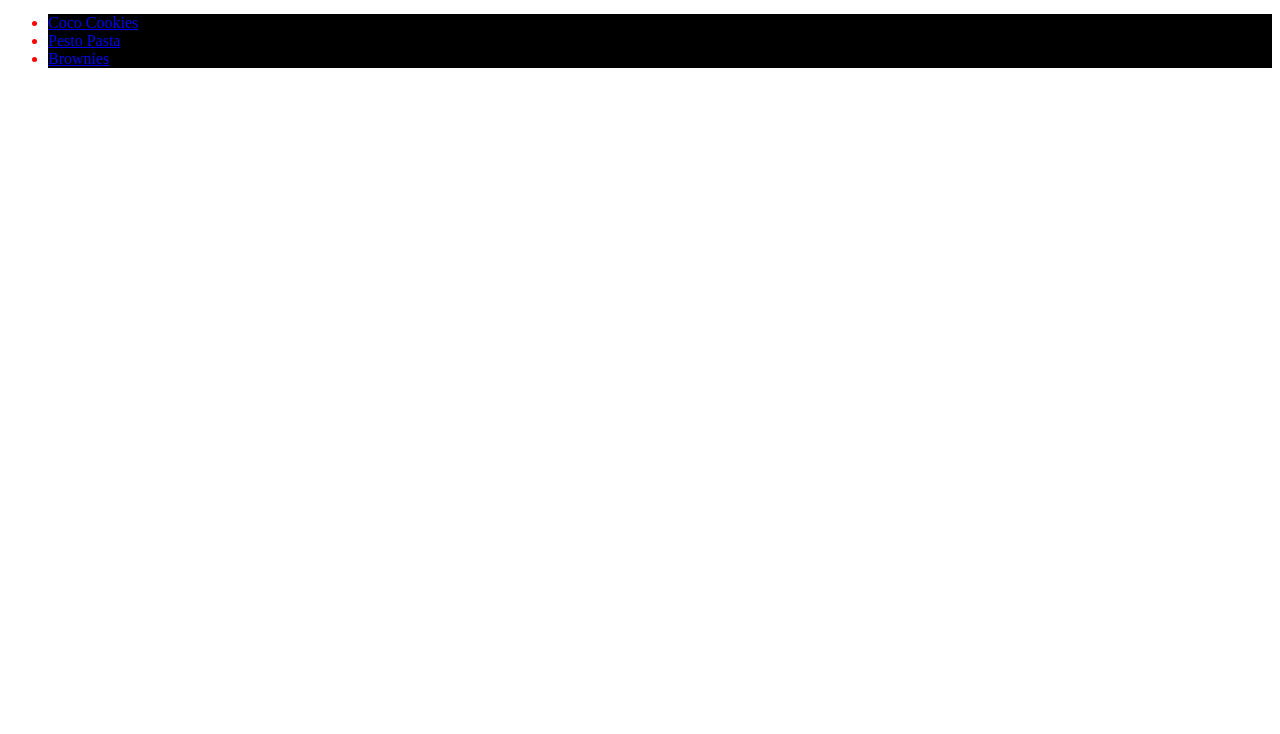
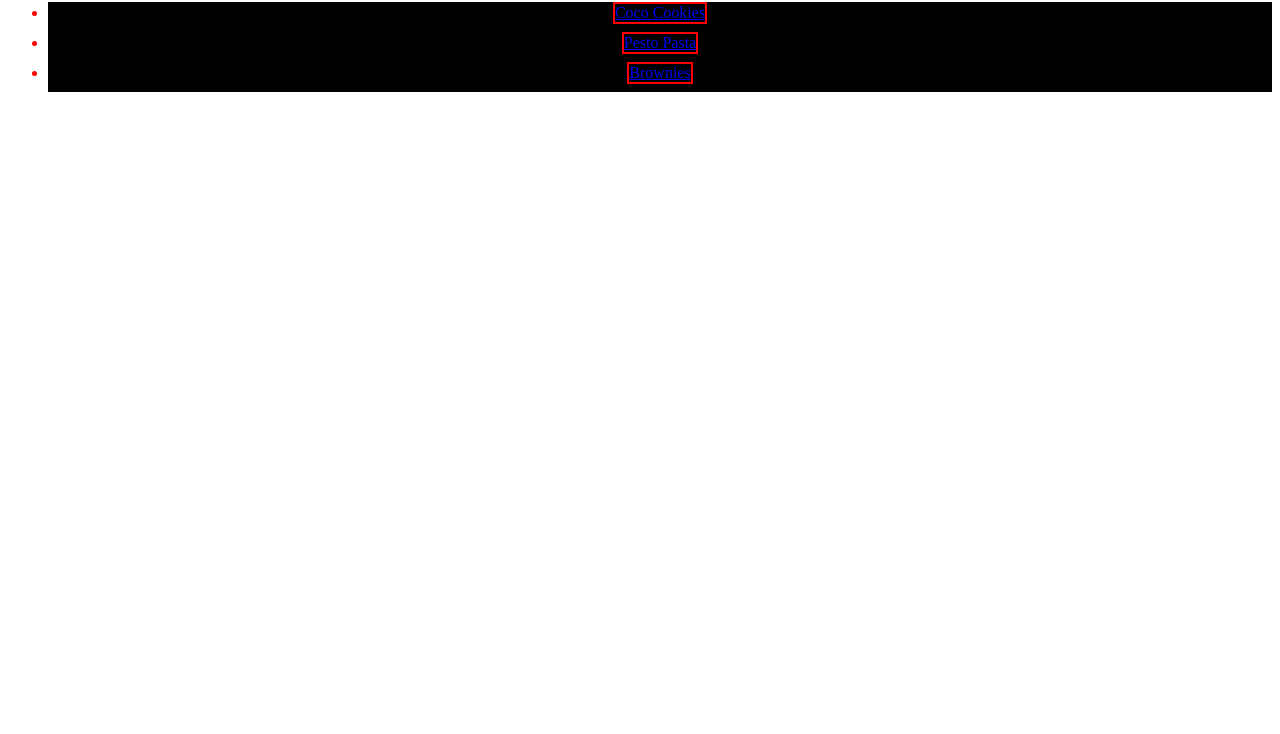
Before and after one commit to jdv12345/odin-recipes, a plain HTML site: page index.html in a window 1280 px wide. Shown: the part 66-800 px from the top of the page. Drawn offline with Linux system fonts and the light colour scheme.

Commit message:
Added box model edits to index.html

```diff
--- a/index.html
+++ b/index.html
@@ -6,13 +6,16 @@
         <link rel="stylesheet" href="styles.css"
     </head>
     <body>
-        <h1> Odin Recipes</h1>
+        <div class="title">
+            <h1> Odin Recipes</h1>
+        </div>
 
-        <ul>
-            <li><a href="recipes/cookies.html">Coco Cookies</a></li>
-            <li><a href="recipes/pesto-pasta.html">Pesto Pasta</a></li>
-            <li><a href="recipes/brownies.html">Brownies</a></li>
-        </ul>
-
+        <div class=" list">
+                <ul>
+                    <li><span class="item"><a href="recipes/cookies.html">Coco Cookies</a></span></li>
+                    <li><span class="item"><a href="recipes/pesto-pasta.html">Pesto Pasta</a></span></li>
+                    <li><span class="item"><a href="recipes/brownies.html">Brownies</a></span></li>
+                </ul>
+          </div>
     </body>
 </html>
--- a/styles.css
+++ b/styles.css
@@ -7,4 +7,22 @@ li {
 h1 {
     background-color: aqua;
     color: antiquewhite;
+    margin-bottom: -10px;
+    border: 2px solid black;
 }
+
+.title {
+    margin-bottom: 10px;
+    text-align: center;
+
+}
+
+.list {
+    text-align: center;
+}
+
+.item {
+    border: 2px solid red;
+    margin-bottom: 8px;
+    display: inline-block;
+}
```
